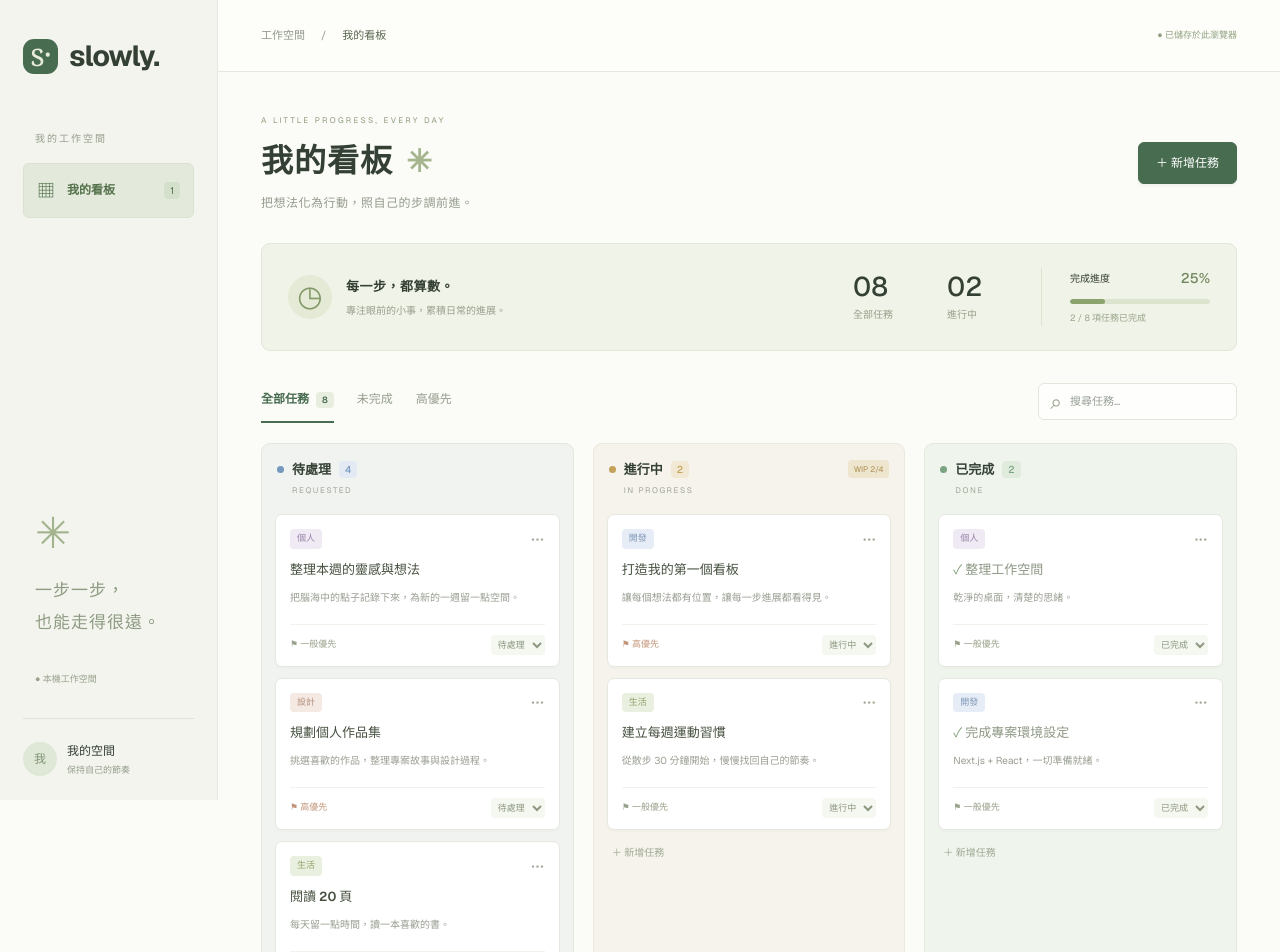
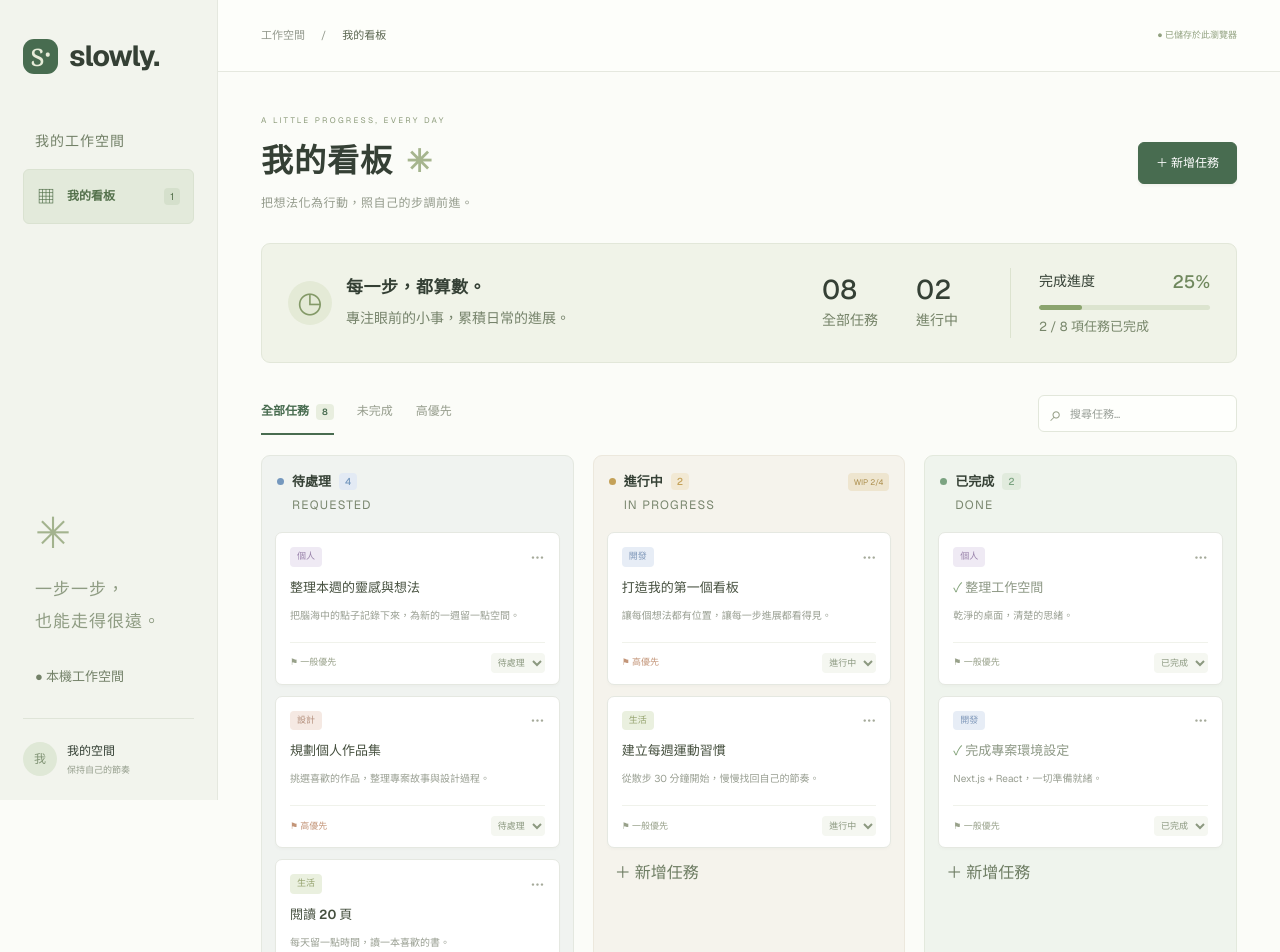
Before and after one commit to wucheng930628/TodoListusenext.js, a Next.js app: page / in a window 1280 px wide. Shown: the top 952 px of the page. Built offline with nearby package versions, Linux system fonts and the light colour scheme.

Commit message:
字體調整

```diff
--- a/src/app/globals.css
+++ b/src/app/globals.css
@@ -67,9 +67,9 @@ aside {
 }
 .workspace {
   margin:52px 12px 17px;
-  font-size:10px;
-  letter-spacing:2px;
-  color:#979f8e
+  font-size:14px;
+  letter-spacing:1px;
+  color:#738168
 }
 .active-nav {
   display:flex;
@@ -109,8 +109,9 @@ aside {
   margin:8px 0 28px
 }
 .sidebar-note small {
-  font-size:9px;
-  color:#98a18d
+  font-size:13px;
+  line-height:1.6;
+  color:#738168
 }
 .profile {
   border-top:1px solid #dfe4d8;
@@ -236,12 +237,13 @@ h1 span {
   border-radius:50%
 }
 .overview-intro strong {
-  font-size:13px;
+  font-size:17px;
   letter-spacing:.5px
 }
 .overview-intro p {
-  font-size:10px;
-  color:#979f8c;
+  font-size:14px;
+  line-height:1.7;
+  color:#76836b;
   margin:6px 0 0
 }
 .stat {
@@ -256,14 +258,16 @@ h1 span {
   line-height:1.1
 }
 .stat>span {
-  font-size:10px;
-  color:#969f88
+  font-size:14px;
+  white-space:nowrap;
+  color:#748267
 }
 .progress-stat {
   border-left:1px solid #dce3cf;
   padding-left:28px;
-  width:169px;
-  font-size:10px
+  width:200px;
+  flex-shrink:0;
+  font-size:14px
 }
 .progress-stat>div:first-child {
   display:flex;
@@ -271,7 +275,7 @@ h1 span {
   align-items:center
 }
 .progress-stat strong {
-  font-size:14px;
+  font-size:18px;
   font-weight:500;
   color:#70885e
 }
@@ -290,8 +294,9 @@ h1 span {
   transition:width .3s
 }
 .progress-stat small {
-  font-size:9px;
-  color:#9aa58b
+  font-size:13px;
+  line-height:1.6;
+  color:#77866a
 }
 .toolbar {
   display:flex;
@@ -412,9 +417,10 @@ h1 span {
 }
 .column-header>span {
   display:block;
-  font-size:8px;
-  letter-spacing:1.6px;
-  color:#a0a596;
+  font-size:12px;
+  line-height:1.5;
+  letter-spacing:1.2px;
+  color:#79866e;
   margin:5px 0 0 15px
 }
 .cards {
@@ -528,17 +534,20 @@ h1 span {
 .add-card {
   background:none;
   border:0;
-  color:#9fa994;
-  font-size:10px;
+  color:#6d7c62;
+  font-size:16px;
+  line-height:1.6;
   text-align:left;
-  padding:15px 5px 3px;
+  padding:12px 8px;
+  min-height:48px;
   width:100%
 }
 .empty {
   padding:32px 3px;
   text-align:center;
-  font-size:10px;
-  color:#abb29f
+  font-size:16px;
+  line-height:1.7;
+  color:#77846c
 }
 .swimlane-heading {
   display:flex;
@@ -759,7 +768,7 @@ form textarea {
     min-width:45px
   }
   .progress-stat {
-    width:140px;
+    width:170px;
     padding-left:18px
   }
   .board-grid {
```
